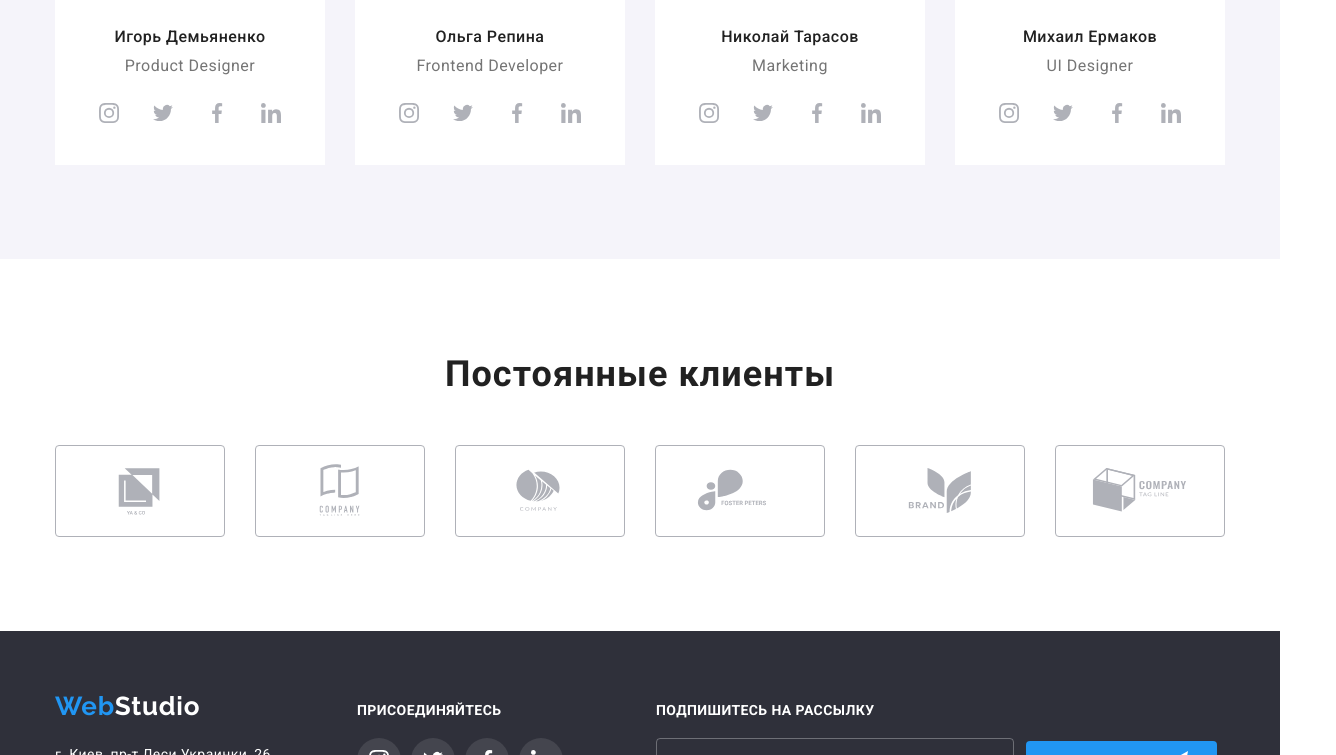
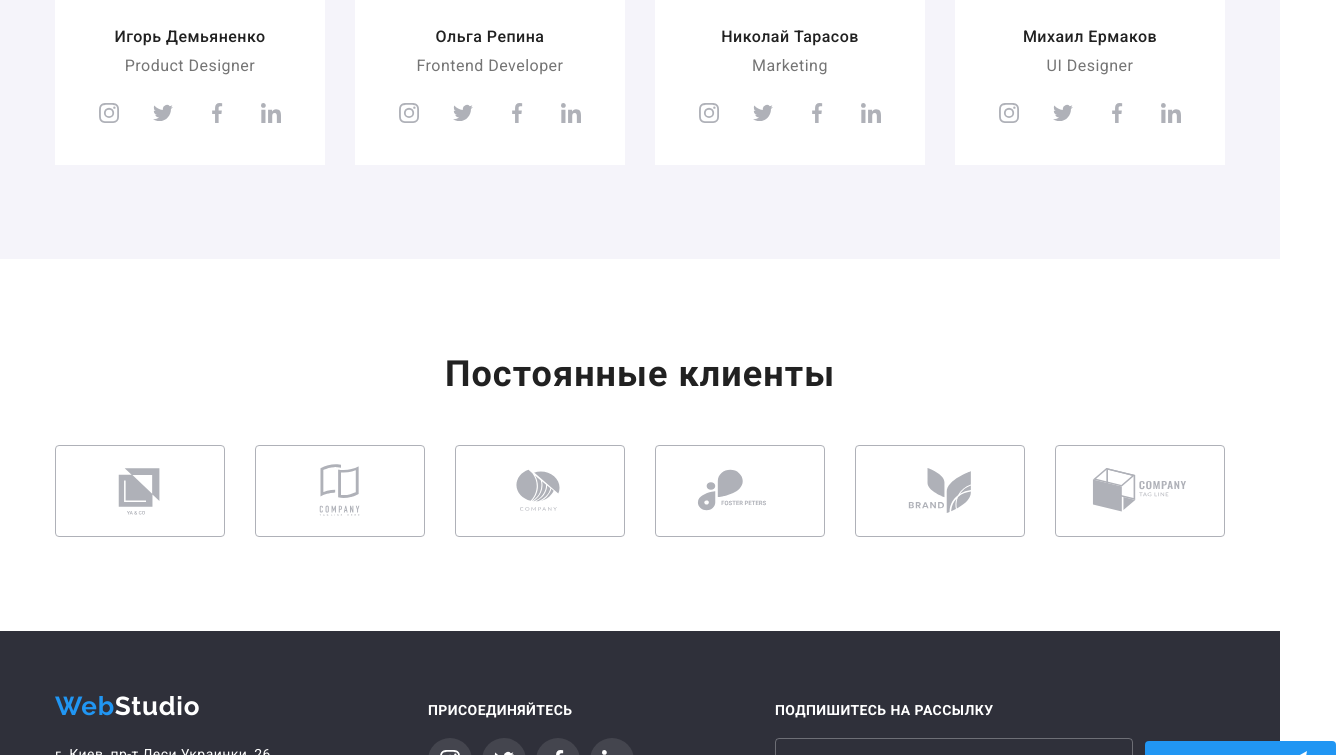
Before and after one commit to OlenaBielova/goit-markup-hw-08, a plain HTML site: page index.html in a window 1280 px wide. Shown: the part 2045-2800 px from the top of the page, 1336 px wide, since content can reach past the window. Drawn offline with nearby package versions, Linux system fonts and the light colour scheme.

Commit message:
Исправления

```diff
--- a/saas/components/_footer.scss
+++ b/saas/components/_footer.scss
@@ -26,7 +26,7 @@
     padding-left: 0;
 
     @include desktop {
-    padding-left: 70px;
+    margin-left: auto;
     }
 }
 
@@ -47,7 +47,7 @@
     padding: 0;
     max-width: 450px;
     @include desktop {
-        padding-left: 93px;
+        margin-left: auto;
         width: 663px;}
 
 }
--- a/saas/components/_hero.scss
+++ b/saas/components/_hero.scss
@@ -15,16 +15,16 @@
     @media (min-device-pixel-ratio: 2),
         (min-resolution: 192dpi),
         (min-resolution: 2dppx) {
-                background-image: linear-gradient(rgba(47, 48, 58, 0.4), rgba(47, 48, 58, 0.4)), url(./images/hero_mob_2x.jpg);
+                background-image: linear-gradient(rgba(47, 48, 58, 0.4), rgba(47, 48, 58, 0.4)), url(../images/hero_mob_2x.jpg);
             }
 
     @include tablet {
-        background-image: linear-gradient(rgba(47, 48, 58, 0.4), rgba(47, 48, 58, 0.4)), url(./images/hero_tablet.jpg);
+        background-image: linear-gradient(rgba(47, 48, 58, 0.4), rgba(47, 48, 58, 0.4)), url(../images/hero_tablet.jpg);
 
     @media (min-device-pixel-ratio: 2),
         (min-resolution: 192dpi),
         (min-resolution: 2dppx) {
-            background-image: linear-gradient(rgba(47, 48, 58, 0.4), rgba(47, 48, 58, 0.4)), url(./images/hero_tablet_2x.jpg);
+            background-image: linear-gradient(rgba(47, 48, 58, 0.4), rgba(47, 48, 58, 0.4)), url(../images/hero_tablet_2x.jpg);
         }
     }
 
@@ -32,7 +32,7 @@
             height: 600px;
             padding-top: 200px;
             padding-bottom: 200px;
-            background-image: linear-gradient(rgba(47, 48, 58, 0.4), rgba(47, 48, 58, 0.4)), url(./images/background-img.jpg);
+            background-image: linear-gradient(rgba(47, 48, 58, 0.4), rgba(47, 48, 58, 0.4)), url(../images/background-img.jpg);
 
             @media (min-device-pixel-ratio: 2),
             (min-resolution: 192dpi),
```
Also changed, not shown: css/main.css, css/main.min.css, 2 other files.
